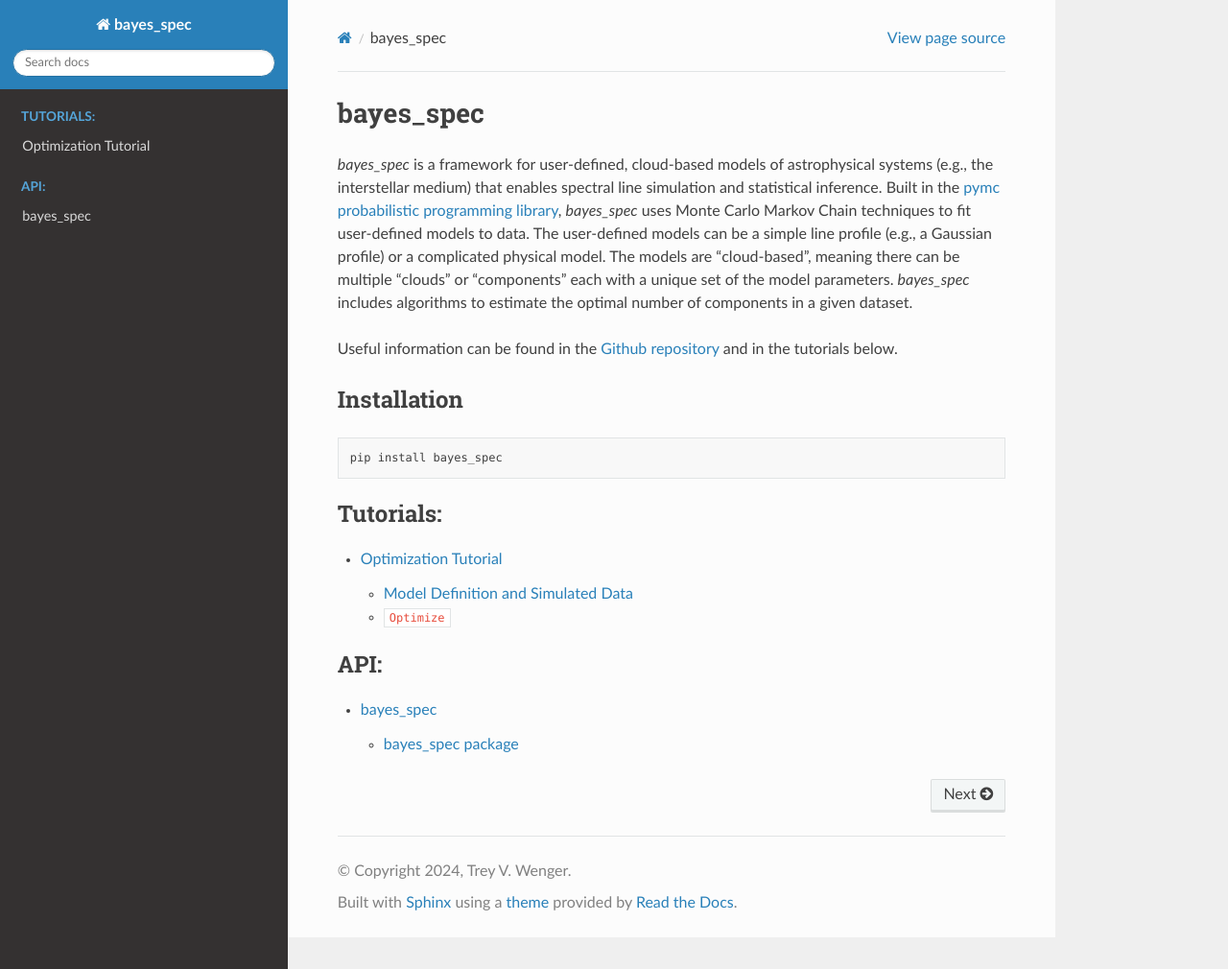
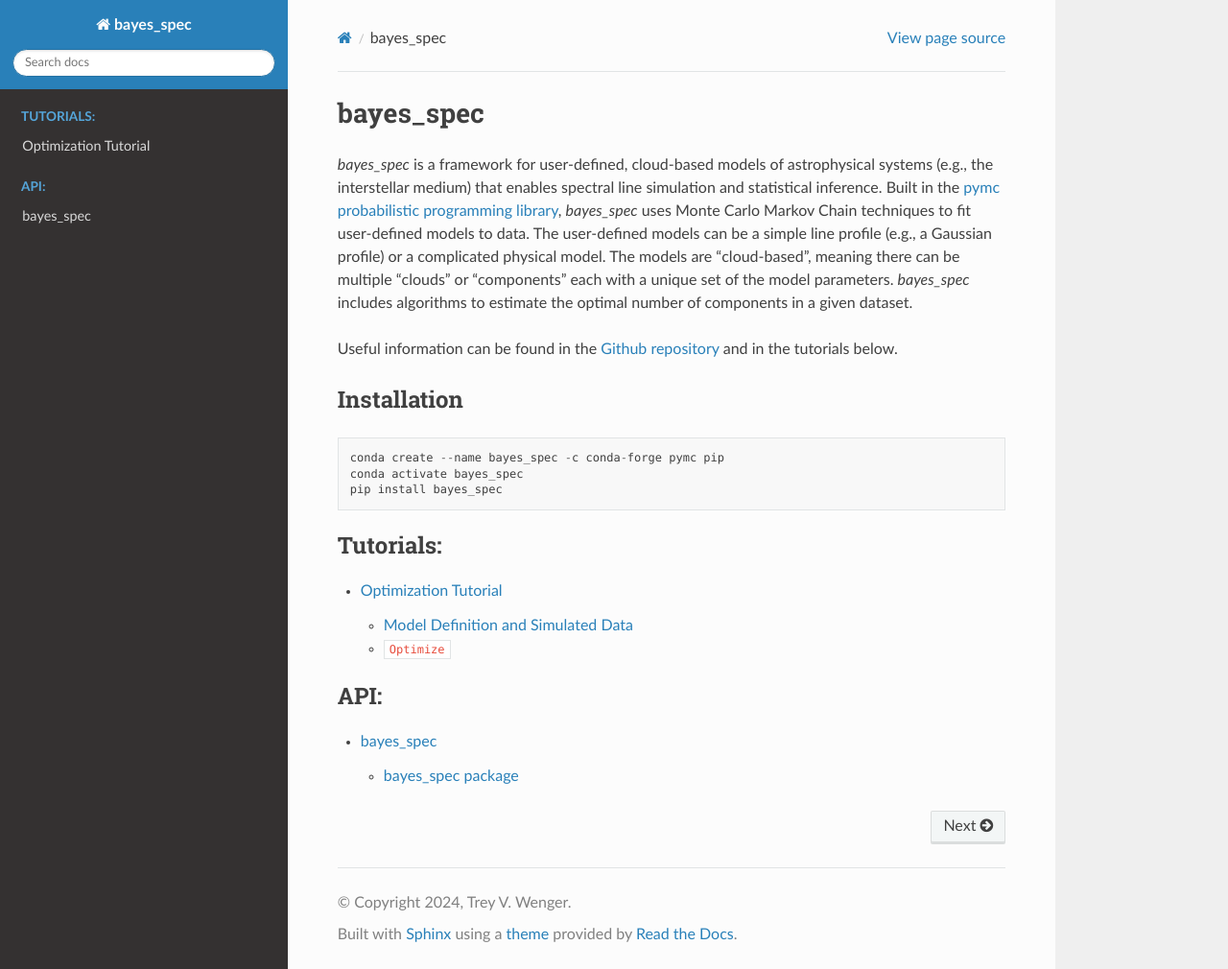
Before and after one commit to tvwenger/bayes_spec, a Sphinx documentation site: the page built from docs/source/index.rst, in a window 1280 px wide and 1010 px high. Shown: the whole window at 96% size. Built offline with Sphinx 7.4.7 and the Read the Docs theme 2.0.0, drawn with Linux system fonts in a browser that asks for light colours; pages that are not in the unit, such as notebooks, are missing from menus.

Commit message:
update install documentation

```diff
--- a/docs/source/index.rst
+++ b/docs/source/index.rst
@@ -10,6 +10,8 @@ Installation
 ============
 .. code-block::
 
+    conda create --name bayes_spec -c conda-forge pymc pip
+    conda activate bayes_spec
     pip install bayes_spec
 
 .. toctree::
```
